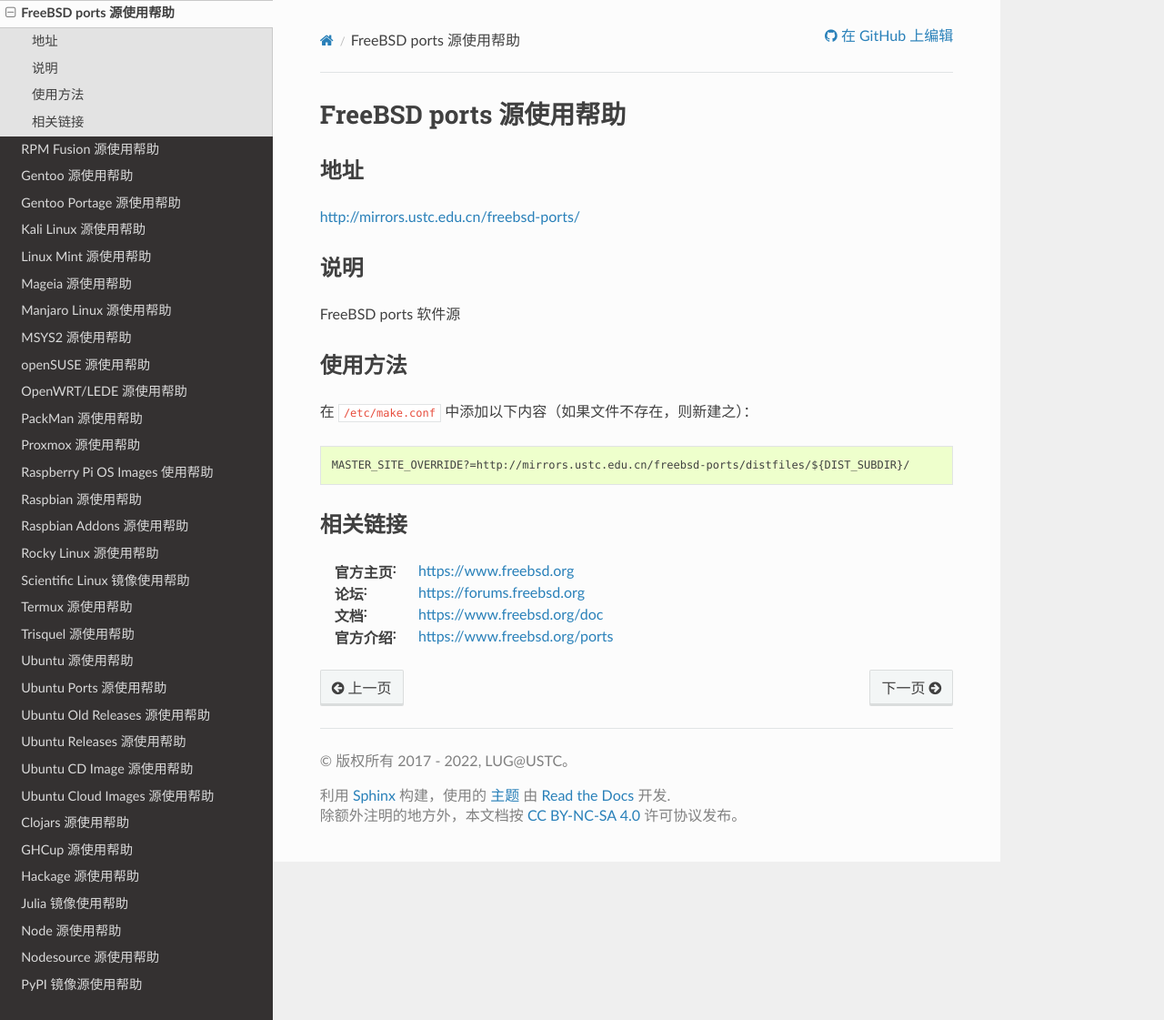
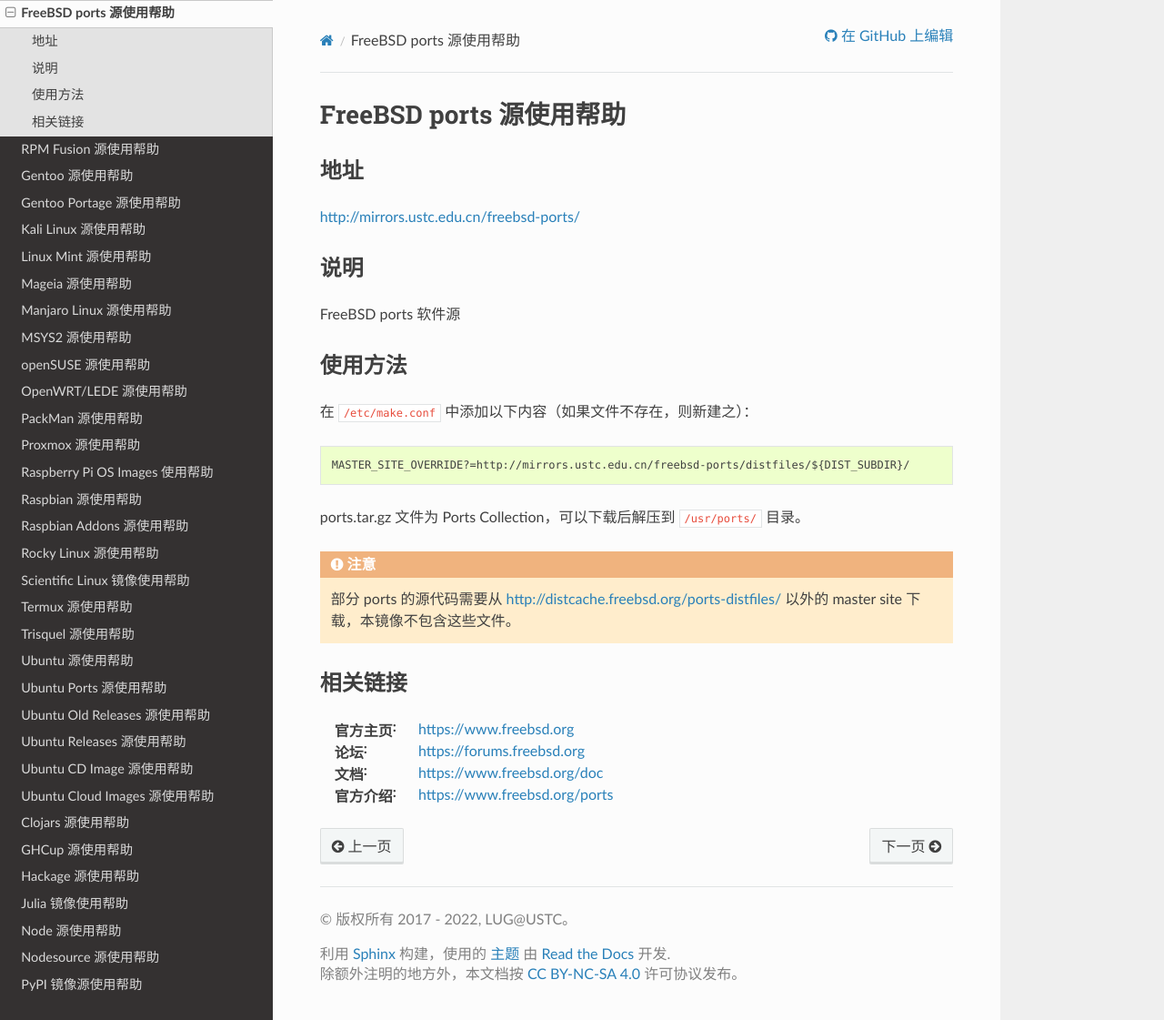
Before and after one commit to ustclug/mirrorhelp, a Sphinx documentation site: the page built from source/freebsd-ports.rst, in a window 1280 px wide and 1121 px high. Shown: the whole window at 91% size. Built offline with Sphinx 7.4.7 and the Read the Docs theme 2.0.0, drawn with Linux system fonts in a browser that asks for light colours; pages that are not in the unit, such as notebooks, are missing from menus.

Commit message:
Update freebsd-ports.rst

```diff
--- a/source/freebsd-ports.rst
+++ b/source/freebsd-ports.rst
@@ -21,6 +21,11 @@
 
     MASTER_SITE_OVERRIDE?=http://mirrors.ustc.edu.cn/freebsd-ports/distfiles/${DIST_SUBDIR}/
 
+ports.tar.gz 文件为 Ports Collection，可以下载后解压到 ``/usr/ports/`` 目录。
+
+.. attention::
+    部分 ports 的源代码需要从 http://distcache.freebsd.org/ports-distfiles/ 以外的 master site 下载，本镜像不包含这些文件。
+
 相关链接
 ========
 
```
